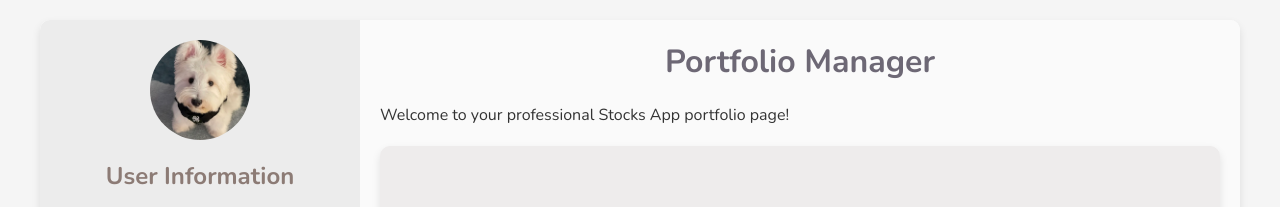
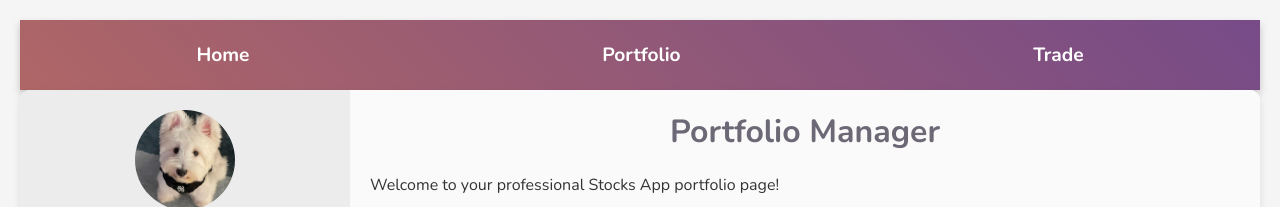
Before and after one commit to Qichen-Liu/StockPortfolio-Team13-Sherry-Zoe-Mike, a Flask app: page /api/portfolio in a window 1280 px wide. Shown: the top 207 px of the page. Run offline with Flask 3, Linux system fonts and the light colour scheme; tables that the repository leaves empty or names only in its code hold one stand-in row (values such as "Sample post").

Commit message:
add navigation bar and also make the page expand

```diff
--- a/app/templates/portfolio.html
+++ b/app/templates/portfolio.html
@@ -18,10 +18,32 @@
             margin: 0;
             padding: 20px;
         }
-
+        .navbar {
+            width: 100%;
+            background: linear-gradient(45deg, #af6666, #764b88);
+            display: flex;
+            justify-content: space-around;
+            align-items: center;
+            padding: 10px 0;
+            box-shadow: 0 4px 8px rgba(0, 0, 0, 0.2);
+        }
+        .navbar a {
+            color: white;
+            text-align: center;
+            padding: 12px 20px;
+            text-decoration: none;
+            font-size: 1.2em;
+            font-weight: bold;
+            transition: background-color 0.3s ease-in-out, transform 0.3s ease-in-out;
+            border-radius: 8px;
+        }
+        .navbar a:hover {
+            background-color: rgba(255, 255, 255, 0.2);
+            transform: scale(1.05);
+        }
         .container {
             display: flex;
-            max-width: 1200px;
+            max-width: 10000px;
             margin: 0 auto;
             background: white;
             border-radius: 10px;
@@ -181,13 +203,18 @@
 
         .sidebar:hover,
         .content:hover {
-            transform: scale(1.02);
+            transform: scale(1.01);
             box-shadow: 0 6px 12px rgba(0, 0, 0, 0.15);
         }
     </style>
 </head>
 
 <body>
+    <nav class="navbar">
+        <a href="http://127.0.0.1:5000/">Home</a>
+        <a href="/api/portfolio">Portfolio</a>
+        <a href="/api/trade">Trade</a>
+    </nav>
     <div class="container">
         <div class="sidebar">
             <div class="profile-pic">
```
Also changed, not shown: app/templates/stock.html (+31 -14 lines).
